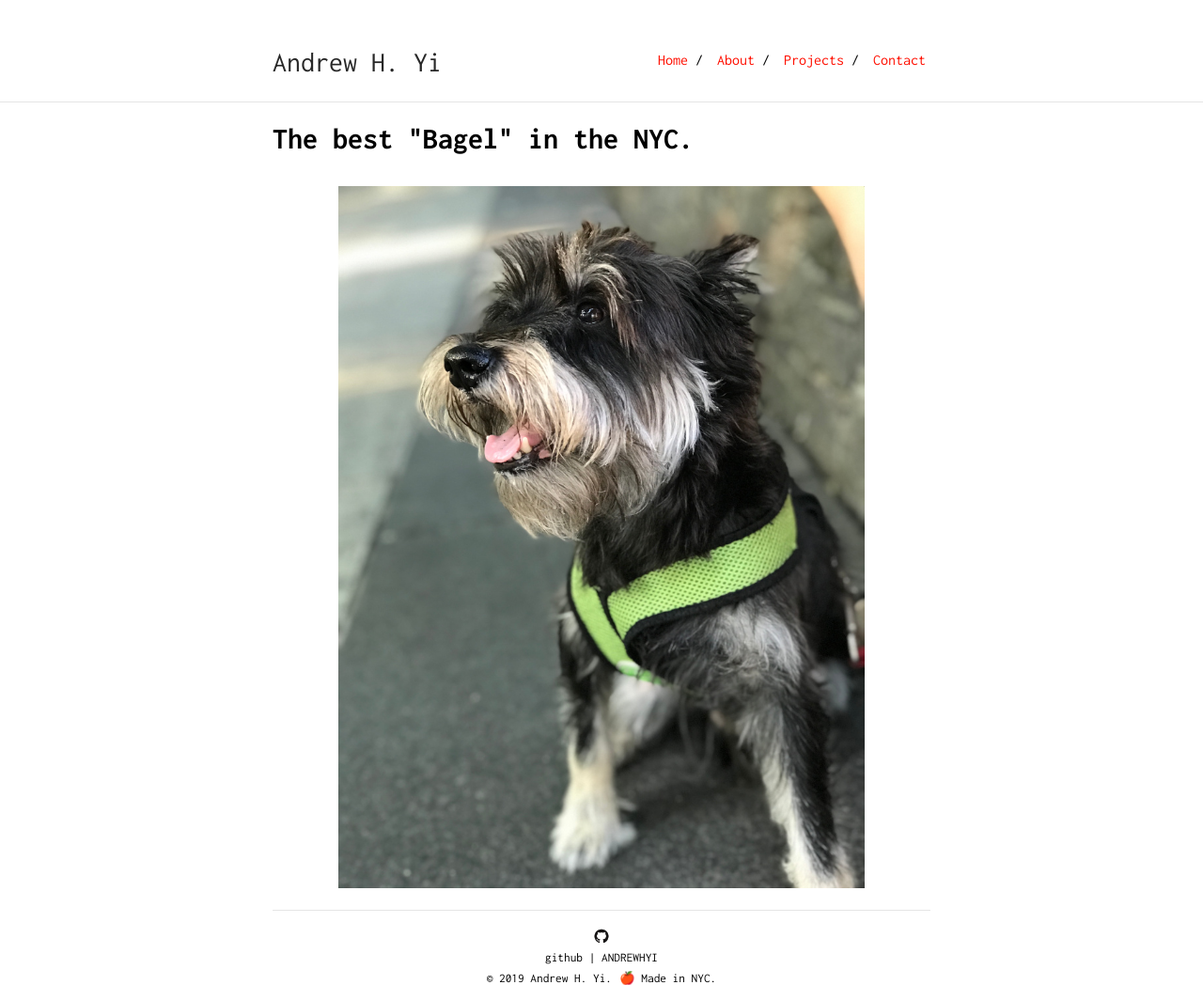
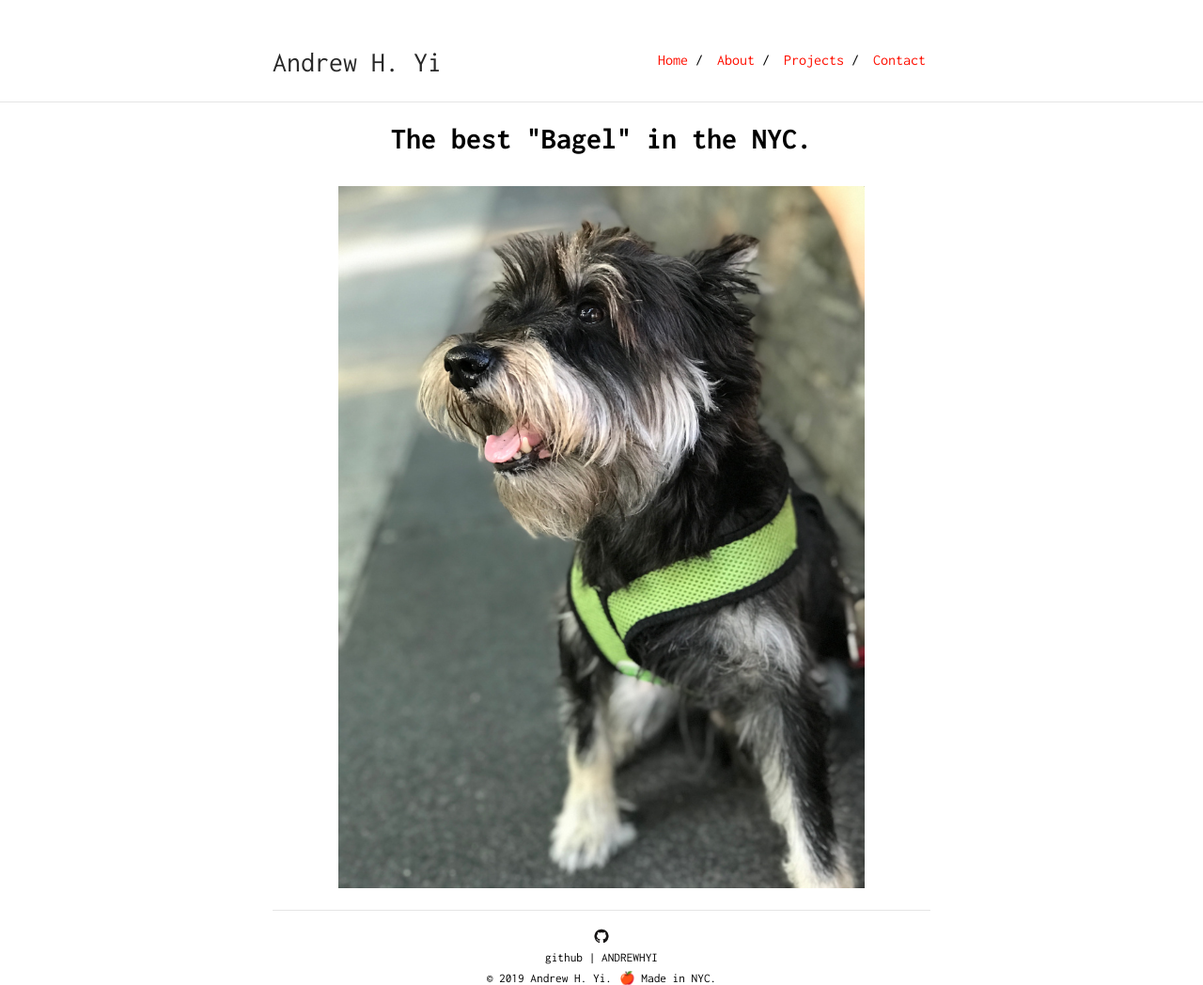
Before and after one commit to AndrewHYi/andrewhyi.github.io, a Jekyll site: the page built from bagel.md, in a window 1280 px wide. Shown: the whole page at 94% size. Built offline with Jekyll 4.4.1, drawn with Linux system fonts in a browser that asks for light colours.

Commit message:
Center bagel page

```diff
--- a/_sass/_per_page.scss
+++ b/_sass/_per_page.scss
@@ -1,4 +1,5 @@
 .container {
+    &.centered {}
     &.page-index {
         margin: 0 auto;
         text-align: center;
@@ -13,6 +14,7 @@
     }
 
     &.page-bagel {
-
+        margin: 0 auto;
+        text-align: center;
     }
 }
```
